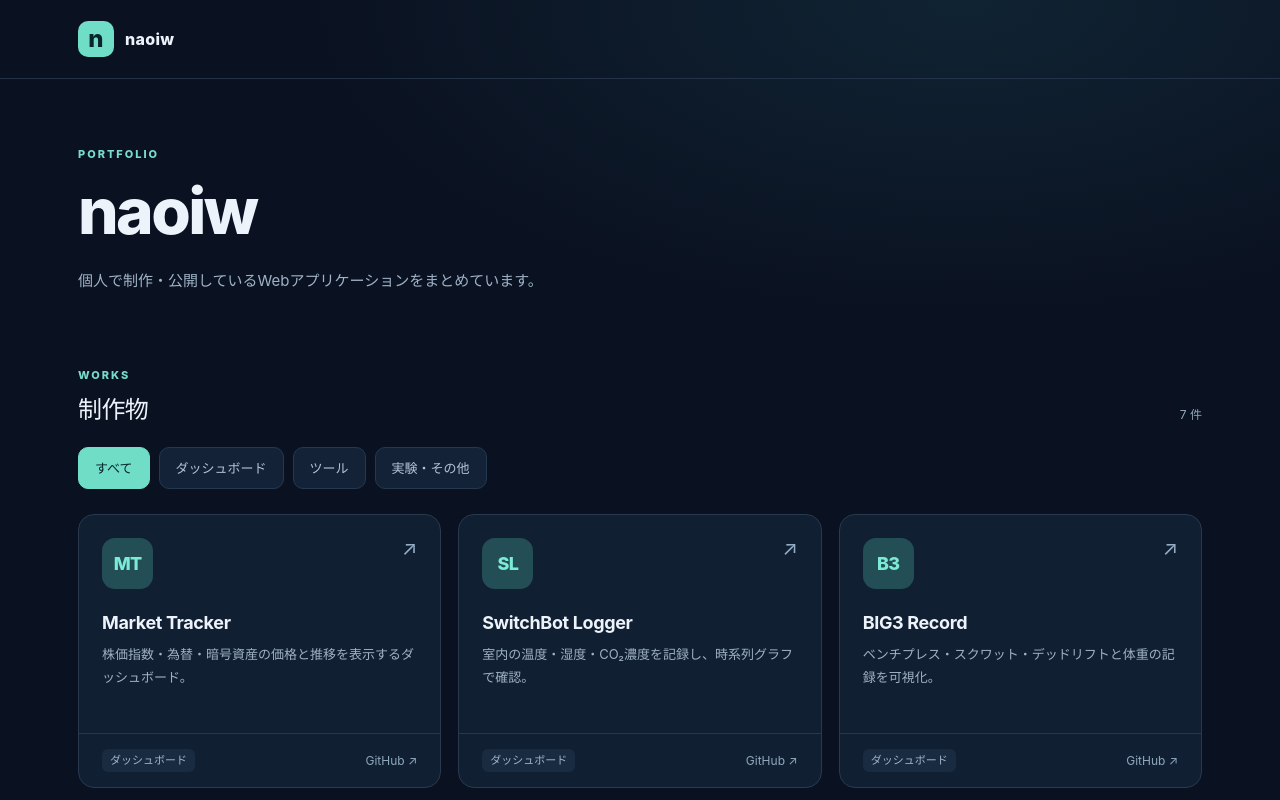
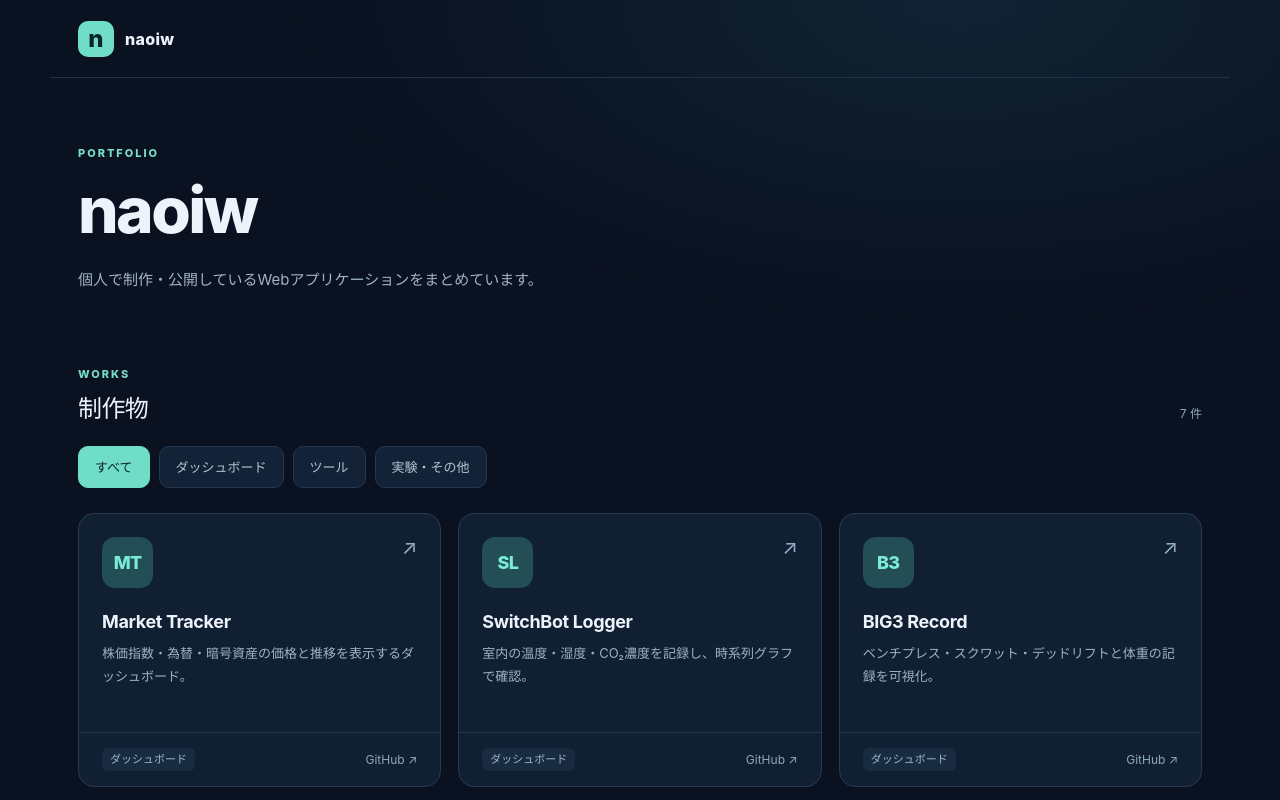
Before and after one commit to naoiw/naoiw.github.io, a Next.js app: page / in a window 1280 px wide. Shown: the top 800 px of the page. Built offline with nearby package versions, Linux system fonts and the light colour scheme.

Commit message:
style: constrain portfolio header divider to content width

```diff
--- a/app/global.css
+++ b/app/global.css
@@ -62,12 +62,9 @@ a:focus-visible, button:focus-visible {
   padding-right: var(--chrome-gutter);
 }
 
-.site-header {
-  border-bottom: 1px solid #233248;
-}
-
 .header-inner {
   min-height: var(--chrome-header-height);
+  border-bottom: 1px solid #233248;
   display: flex;
   align-items: center;
   gap: 16px;
```
